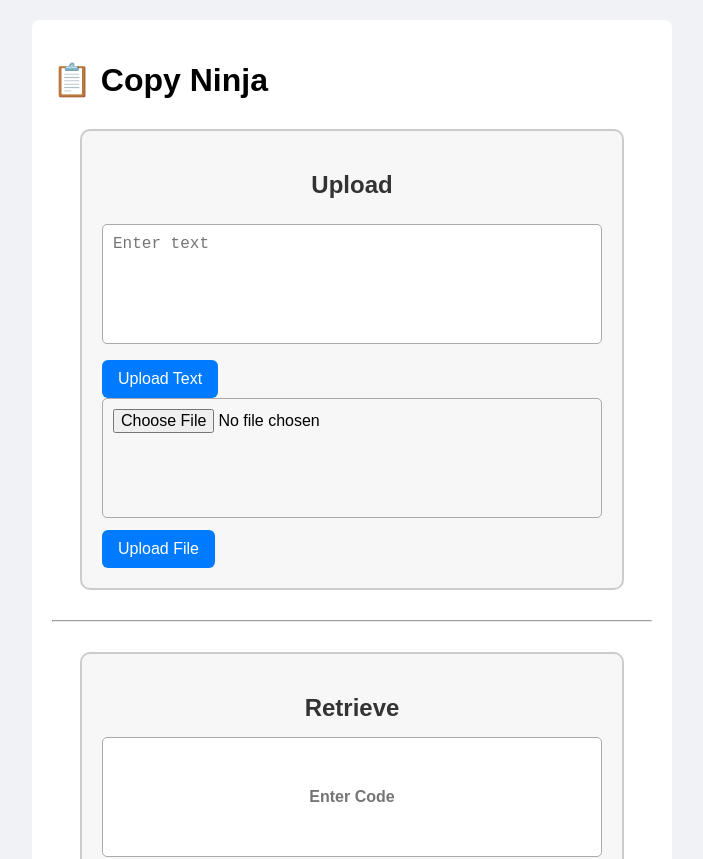
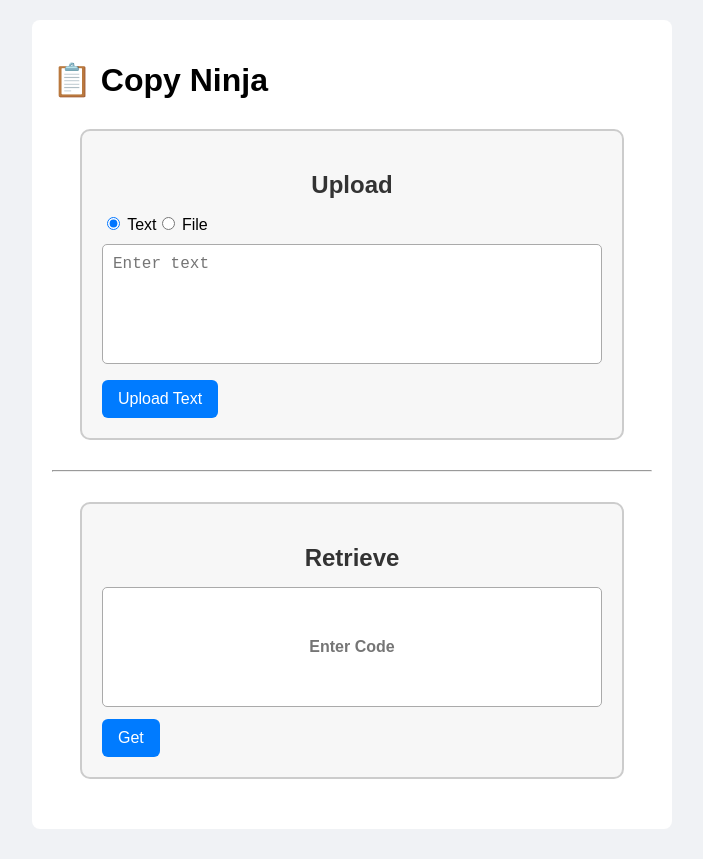
Before and after one commit to Ayushmaan218/Copy_Ninja, a React (Vite) app in the folder client/: page / in a window 1280 px wide. Shown: the top 859 px of the page, without its empty margins (288-991 px from the left). Built offline with nearby package versions, Linux system fonts and the light colour scheme; the HTML template or start-up script is replaced by a standard one.

Commit message:
Update UploadForm.jsx

```diff
--- a/client/src/components/UploadForm.jsx
+++ b/client/src/components/UploadForm.jsx
@@ -1,30 +1,35 @@
 import React, { useState } from 'react';
 import axios from 'axios';
-import './RetrieveForm.css';
+import './RetrieveForm.css'; // reuse same CSS or separate if needed
 
 function UploadForm() {
   const [text, setText] = useState('');
   const [file, setFile] = useState(null);
   const [code, setCode] = useState('');
+  const [mode, setMode] = useState('text'); // 'text' or 'file'
 
-  const uploadText = async () => {
+  const handleSubmit = async (e) => {
+    e.preventDefault();
+
+    if (mode === 'text') {
       try {
         const res = await axios.post(`https://copy-ninja-backend.onrender.com/api/clipboard/text`, { text });
         setCode(res.data.code);
+        setText('');
       } catch (err) {
         console.error("Text upload failed", err);
       }
-  };
-
-  const uploadFile = async () => {
+    } else {
       if (!file) return;
       const formData = new FormData();
       formData.append('file', file);
       try {
         const res = await axios.post(`https://copy-ninja-backend.onrender.com/api/clipboard/upload`, formData);
         setCode(res.data.code);
+        setFile(null);
       } catch (err) {
         console.error("File upload failed", err);
+      }
     }
   };
 
@@ -32,15 +37,43 @@ function UploadForm() {
     <div className="upload-section">
       <h2>Upload</h2>
 
+      {/* Toggle: Text or File */}
+      <div className="toggle-upload">
+        <label>
+          <input
+            type="radio"
+            value="text"
+            checked={mode === 'text'}
+            onChange={() => setMode('text')}
+          /> Text
+        </label>
+        <label>
+          <input
+            type="radio"
+            value="file"
+            checked={mode === 'file'}
+            onChange={() => setMode('file')}
+          /> File
+        </label>
+      </div>
+
+      <form onSubmit={handleSubmit}>
+        {mode === 'text' ? (
+          <>
             <textarea
               placeholder="Enter text"
               value={text}
               onChange={(e) => setText(e.target.value)}
             ></textarea>
-      <button onClick={uploadText}>Upload Text</button>
-
+            <button type="submit">Upload Text</button>
+          </>
+        ) : (
+          <>
             <input type="file" onChange={(e) => setFile(e.target.files[0])} />
-      <button onClick={uploadFile}>Upload File</button>
+            <button type="submit">Upload File</button>
+          </>
+        )}
+      </form>
 
       {code && <p className="code-display">Your Code: {code}</p>}
     </div>
```
Lines whose indentation alone changed are shown as unchanged.
